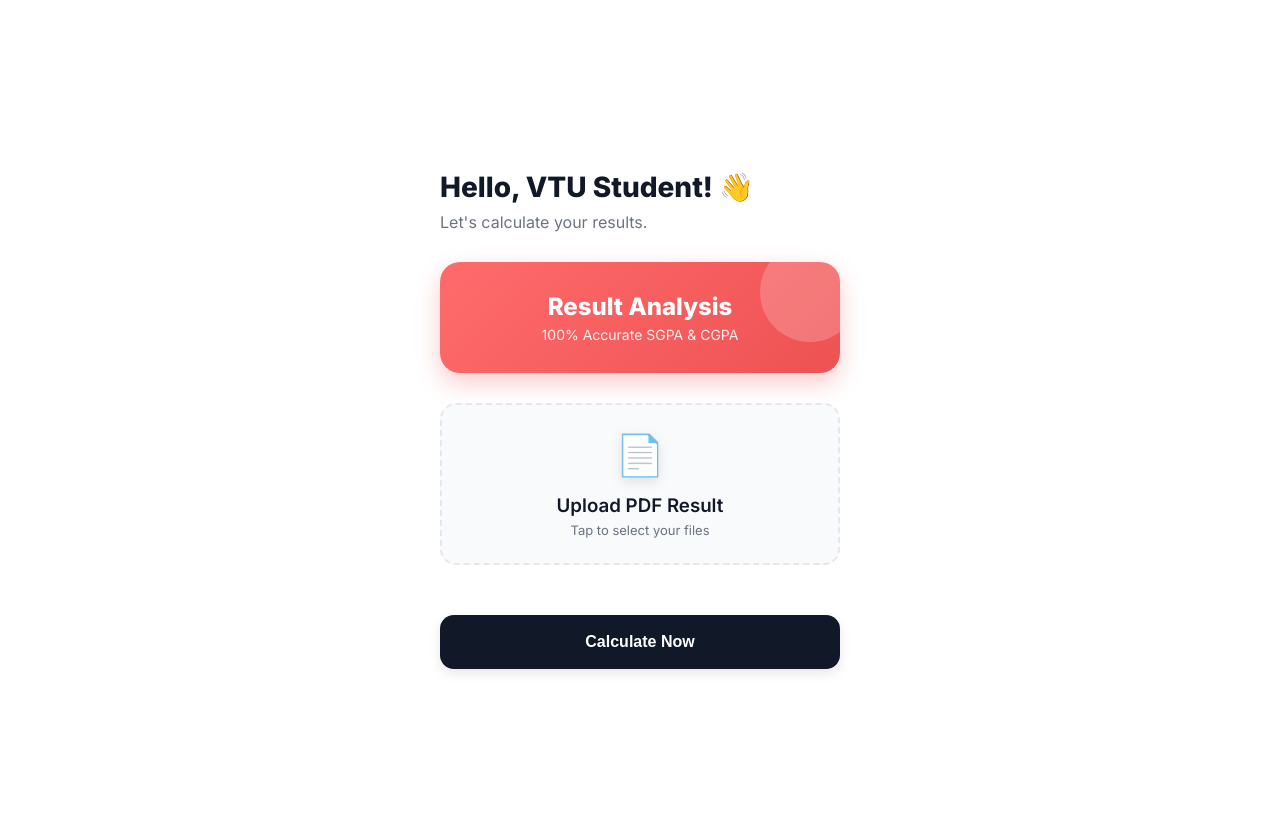
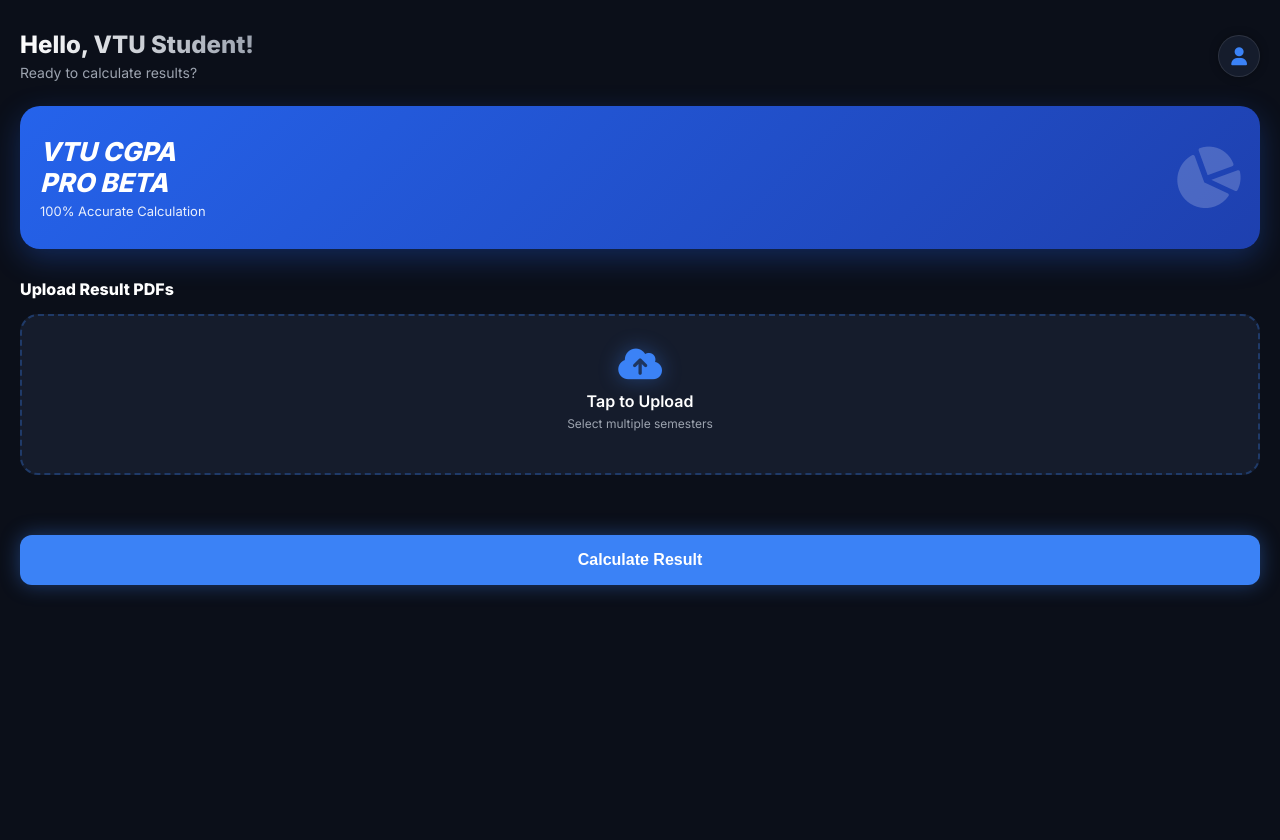
Before and after one commit to shridhar-1/VTU-SGPA-CGPA-CALCULATOR, a Flask app: page / in a window 1280 px wide. Run offline with Flask 3, Linux system fonts and the light colour scheme.

Commit message:
Update index.html

```diff
--- a/templates/index.html
+++ b/templates/index.html
@@ -3,203 +3,166 @@
 <head>
     <meta charset="UTF-8">
     <meta name="viewport" content="width=device-width, initial-scale=1.0, maximum-scale=1.0, user-scalable=no">
-    <title>VTU AutoGrader</title>
+    <title>VTU CGPA Pro</title>
 
+    <link href="https://cdnjs.cloudflare.com/ajax/libs/font-awesome/6.4.0/css/all.min.css" rel="stylesheet">
     <link href="https://fonts.googleapis.com/css2?family=Inter:wght@400;600;800&display=swap" rel="stylesheet">
-    <link href="https://cdnjs.cloudflare.com/ajax/libs/font-awesome/6.4.0/css/all.min.css" rel="stylesheet">
 
     <style>
-        /* VTU SYNC THEME - CLEAN LIGHT MODE */
+        /* --- 1. DARK PRO THEME (From Previous) --- */
         :root {
-            --bg-color: #FFFFFF;
-            --text-dark: #111827;
-            --text-grey: #6B7280;
-            --primary-accent: #EF4444; /* That reddish/orange from your screenshot */
-            --card-bg: #F9FAFB;
-            --border-color: #E5E7EB;
+            --bg-deep: #0B0F19;       /* Deep Black/Blue */
+            --card-bg: #151C2C;       /* Panel Color */
+            --primary-blue: #3B82F6;  /* Neon Blue */
+            --blue-glow: rgba(59, 130, 246, 0.4);
+            --text-main: #FFFFFF;
+            --text-muted: #9CA3AF;
         }
 
         body {
+            background-color: var(--bg-deep);
+            color: var(--text-main);
             font-family: 'Inter', sans-serif;
-            background-color: var(--bg-color);
-            color: var(--text-dark);
             margin: 0;
             padding: 20px;
             height: 100vh;
+            overflow: hidden; /* No pull-to-refresh */
             display: flex;
             flex-direction: column;
-            justify-content: center;
-            overflow: hidden; /* No pull-to-refresh */
-            overscroll-behavior-y: none;
         }
 
-        /* --- THE ROCKET SPLASH SCREEN --- */
+        /* --- 2. ROCKET SPLASH SCREEN --- */
         #splash-screen {
-            position: fixed;
-            top: 0; left: 0; width: 100%; height: 100%;
-            background-color: #FFFFFF;
-            display: flex;
-            flex-direction: column;
-            justify-content: center;
-            align-items: center;
+            position: fixed; top: 0; left: 0; width: 100%; height: 100%;
+            background-color: var(--bg-deep);
+            display: flex; flex-direction: column; justify-content: center; align-items: center;
             z-index: 9999;
-            transition: opacity 0.6s ease, visibility 0.6s;
+            transition: opacity 0.5s ease, visibility 0.5s;
         }
 
         .rocket-icon {
-            font-size: 80px;
-            background: linear-gradient(135deg, #FF512F, #DD2476);
+            font-size: 70px;
+            color: var(--primary-blue);
+            filter: drop-shadow(0 0 20px var(--blue-glow));
+            display: inline-block; /* Essential for animation */
+            animation: fly 1.5s infinite alternate ease-in-out;
+            margin-bottom: 20px;
+        }
+
+        @keyframes fly {
+            0% { transform: translateY(0px); }
+            100% { transform: translateY(-20px); }
+        }
+
+        .splash-text {
+            font-size: 24px; font-weight: 800; letter-spacing: 1px;
+            color: var(--text-main);
+        }
+
+        /* --- 3. VTU SYNC HEADER LAYOUT --- */
+        .header-bar {
+            display: flex; justify-content: space-between; align-items: center;
+            margin-bottom: 25px; margin-top: 10px;
+        }
+
+        .greeting-box h1 {
+            font-size: 24px; font-weight: 800; margin: 0;
+            background: linear-gradient(to right, #fff, #9CA3AF);
             -webkit-background-clip: text;
             -webkit-text-fill-color: transparent;
-            /* The Animation Fix! */
-            display: inline-block;
-            animation: fly 1.2s infinite alternate ease-in-out;
+        }
+
+        .greeting-box p {
+            font-size: 14px; color: var(--text-muted); margin: 5px 0 0 0;
+        }
+
+        .profile-icon {
+            width: 40px; height: 40px;
+            background: var(--card-bg);
+            border-radius: 50%;
+            display: flex; justify-content: center; align-items: center;
+            border: 1px solid rgba(255,255,255,0.1);
+            color: var(--primary-blue);
+            font-size: 18px;
+            box-shadow: 0 0 10px rgba(0,0,0,0.3);
+        }
+
+        /* --- 4. THE BIG BANNER (Like VTU Sync Beta Banner) --- */
+        .hero-banner {
+            background: linear-gradient(135deg, #2563EB, #1E40AF);
+            border-radius: 20px;
+            padding: 30px 20px;
+            position: relative;
+            overflow: hidden;
+            box-shadow: 0 10px 30px rgba(37, 99, 235, 0.3);
+            margin-bottom: 30px;
+            display: flex; align-items: center; justify-content: space-between;
+        }
+
+        .hero-text { z-index: 2; }
+        .hero-text h2 { font-size: 26px; font-weight: 900; margin: 0; text-transform: uppercase; font-style: italic; }
+        .hero-text p { font-size: 13px; opacity: 0.9; margin: 5px 0 0 0; }
+
+        /* Floating 3D Icon inside banner */
+        .banner-icon {
+            font-size: 60px;
+            color: rgba(255,255,255,0.2);
+            transform: rotate(-20deg);
+        }
+
+        /* --- 5. UPLOAD SECTION (The Main Function) --- */
+        .section-title {
+            font-size: 16px; font-weight: 700; color: var(--text-main);
             margin-bottom: 15px;
         }
 
-        @keyframes fly {
-            0% { transform: translateY(0px) rotate(0deg); }
-            100% { transform: translateY(-20px) rotate(5deg); }
-        }
-
-        .splash-text {
-            font-size: 24px;
-            font-weight: 800;
-            color: var(--text-dark);
-            letter-spacing: -0.5px;
-        }
-
-        /* --- MAIN APP INTERFACE --- */
-        .container {
-            width: 100%;
-            max-width: 400px;
-            margin: 0 auto;
-        }
-
-        .header-section {
-            margin-bottom: 30px;
-        }
-
-        .greeting {
-            font-size: 28px;
-            font-weight: 800;
-            color: var(--text-dark);
-            margin: 0;
-            line-height: 1.2;
-        }
-
-        .sub-greeting {
-            font-size: 16px;
-            color: var(--text-grey);
-            font-weight: 500;
-            margin-top: 8px;
-        }
-
-        /* The Hero Card (Orange Gradient like your screenshot) */
-        .hero-card {
-            background: linear-gradient(135deg, #FF6B6B, #EE5253);
-            border-radius: 20px;
+        .upload-card {
+            background: var(--card-bg);
+            border: 2px dashed rgba(59, 130, 246, 0.3);
+            border-radius: 18px;
             padding: 30px;
-            color: white;
             text-align: center;
-            margin-bottom: 30px;
-            box-shadow: 0 10px 25px rgba(238, 82, 83, 0.3);
             position: relative;
-            overflow: hidden;
-        }
-
-        /* Decorative circle behind hero text */
-        .hero-card::before {
-            content: '';
-            position: absolute;
-            top: -20px; right: -20px;
-            width: 100px; height: 100px;
-            background: rgba(255,255,255,0.2);
-            border-radius: 50%;
-        }
-
-        .hero-title {
-            font-size: 24px;
-            font-weight: 800;
-            margin: 0 0 5px 0;
-        }
-
-        .hero-desc {
-            font-size: 14px;
-            opacity: 0.9;
-            margin: 0;
-        }
-
-        /* Upload Area */
-        .upload-card {
-            background-color: var(--card-bg);
-            border: 2px dashed var(--border-color);
-            border-radius: 16px;
-            padding: 25px;
-            text-align: center;
             transition: 0.3s;
-            position: relative;
-            cursor: pointer;
         }
 
         .upload-card:active {
-            border-color: var(--primary-accent);
-            background-color: #FEF2F2;
+            border-color: var(--primary-blue);
+            background: rgba(59, 130, 246, 0.1);
         }
 
-        .icon-3d {
-            font-size: 40px;
-            margin-bottom: 10px;
-            display: inline-block;
-            filter: drop-shadow(0 4px 6px rgba(0,0,0,0.1));
+        .upload-icon {
+            font-size: 35px; color: var(--primary-blue); margin-bottom: 10px;
+            filter: drop-shadow(0 0 10px var(--blue-glow));
         }
 
-        .upload-text {
-            font-weight: 600;
-            color: var(--text-dark);
-            margin: 5px 0;
+        .upload-text { font-size: 16px; font-weight: 600; margin: 0; }
+        .upload-sub { font-size: 12px; color: var(--text-muted); margin-top: 5px; }
+
+        /* Hidden Input */
+        input[type="file"] {
+            position: absolute; top: 0; left: 0; width: 100%; height: 100%;
+            opacity: 0; cursor: pointer;
         }
 
-        .upload-sub {
-            font-size: 13px;
-            color: var(--text-grey);
-            margin: 0;
+        /* Calculate Button */
+        .calc-btn {
+            background: var(--primary-blue);
+            color: white;
+            border: none;
+            width: 100%;
+            padding: 16px;
+            border-radius: 12px;
+            font-size: 16px; font-weight: 700;
+            margin-top: 25px;
+            box-shadow: 0 0 20px var(--blue-glow);
+            transition: 0.2s;
         }
 
-        /* File Input Hidden */
-        input[type="file"] {
-            position: absolute; top: 0; left: 0;
-            width: 100%; height: 100%;
-            opacity: 0;
-        }
+        .calc-btn:active { transform: scale(0.98); }
 
         #file-name {
-            min-height: 20px;
-            font-size: 14px;
-            color: var(--primary-accent);
-            font-weight: 700;
-            margin-top: 10px;
-            text-align: center;
-        }
-
-        /* Big Action Button */
-        .calc-btn {
-            background-color: var(--text-dark);
-            color: white;
-            width: 100%;
-            padding: 18px;
-            border-radius: 14px;
-            border: none;
-            font-size: 16px;
-            font-weight: 700;
-            margin-top: 20px;
-            cursor: pointer;
-            box-shadow: 0 4px 12px rgba(0,0,0,0.1);
-            transition: transform 0.2s;
-        }
-
-        .calc-btn:active {
-            transform: scale(0.98);
+            margin-top: 15px; font-size: 13px; color: var(--primary-blue); font-weight: 600; min-height: 20px; text-align: center;
         }
 
     </style>
@@ -208,76 +171,85 @@
 
     <div id="splash-screen">
         <i class="fa-solid fa-rocket rocket-icon"></i>
-        <div class="splash-text">VTU AutoGrader</div>
+        <div class="splash-text">VTU PRO</div>
     </div>
 
-    <div class="container">
-
-        <div class="header-section">
-            <h1 class="greeting">Hello, VTU Student! 👋</h1>
-            <p class="sub-greeting">Let's calculate your results.</p>
+    <div class="header-bar">
+        <div class="greeting-box">
+            <h1>Hello, VTU Student!</h1>
+            <p>Ready to calculate results?</p>
+        </div>
+        <div class="profile-icon">
+            <i class="fa-solid fa-user"></i>
+        </div>
     </div>
 
-        <div class="hero-card">
-            <h2 class="hero-title">Result Analysis</h2>
-            <p class="hero-desc">100% Accurate SGPA & CGPA</p>
+    <div class="hero-banner">
+        <div class="hero-text">
+            <h2>VTU CGPA<br>PRO BETA</h2>
+            <p>100% Accurate Calculation</p>
         </div>
+        <div class="banner-icon">
+            <i class="fa-solid fa-chart-pie"></i>
+        </div>
+    </div>
+
+    <div class="section-title">Upload Result PDFs</div>
 
     <form action="/upload" method="POST" enctype="multipart/form-data" id="uploadForm">
         <div class="upload-card" id="drop-zone">
-                <div class="icon-3d">📄</div>
-                <h3 class="upload-text">Upload PDF Result</h3>
-                <p class="upload-sub">Tap to select your files</p>
+            <i class="fa-solid fa-cloud-arrow-up upload-icon" id="up-icon"></i>
+            <p class="upload-text" id="up-text">Tap to Upload</p>
+            <p class="upload-sub">Select multiple semesters</p>
             <input type="file" name="result_pdfs" accept=".pdf" multiple required id="fileInput">
         </div>
 
         <div id="file-name"></div>
 
         <button type="submit" class="calc-btn" id="submitBtn">
-                Calculate Now
+            Calculate Result
         </button>
     </form>
 
-    </div>
-
     <script>
-        // 1. Rocket Animation Logic
+        // 1. Rocket Animation
         window.addEventListener('load', () => {
             setTimeout(() => {
                 const splash = document.getElementById('splash-screen');
                 splash.style.opacity = '0';
-                setTimeout(() => {
-                    splash.style.visibility = 'hidden';
-                }, 600);
-            }, 2000); // 2 seconds of rocket flying
+                setTimeout(() => { splash.style.visibility = 'hidden'; }, 500);
+            }, 1500);
         });
 
-        // 2. Android Back Button Trap (Keeps user in app)
+        // 2. Back Button Trap
         window.history.pushState({ noExit: true }, "");
         window.addEventListener("popstate", function(event) {
             window.history.pushState({ noExit: true }, "");
         });
 
-        // 3. UI Interactions
+        // 3. UI Logic
         const fileInput = document.getElementById('fileInput');
         const fileNameDisplay = document.getElementById('file-name');
         const submitBtn = document.getElementById('submitBtn');
         const dropZone = document.getElementById('drop-zone');
+        const upIcon = document.getElementById('up-icon');
 
         fileInput.addEventListener('change', function() {
             if (this.files && this.files.length > 0) {
-                dropZone.style.borderColor = "#EF4444";
-                dropZone.style.backgroundColor = "#FEF2F2";
-                if(this.files.length === 1) {
-                    fileNameDisplay.textContent = "Selected: " + this.files[0].name;
+                dropZone.style.borderColor = "#3B82F6";
+                dropZone.style.background = "rgba(59, 130, 246, 0.1)";
+                upIcon.className = "fa-solid fa-check-circle upload-icon";
+
+                if (this.files.length === 1) {
+                    fileNameDisplay.innerHTML = '<i class="fa-solid fa-file-pdf"></i> ' + this.files[0].name;
                 } else {
-                    fileNameDisplay.textContent = "Selected: " + this.files.length + " PDFs";
+                    fileNameDisplay.innerHTML = '<i class="fa-solid fa-layer-group"></i> ' + this.files.length + ' PDFs Selected';
                 }
             }
         });
 
         document.getElementById('uploadForm').addEventListener('submit', function() {
-            submitBtn.innerHTML = '<i class="fa-solid fa-spinner fa-spin"></i> Processing...';
+            submitBtn.innerHTML = '<i class="fa-solid fa-spinner fa-spin"></i> Calculating...';
             submitBtn.style.opacity = '0.7';
         });
     </script>
```
Lines whose indentation alone changed are shown as unchanged.
